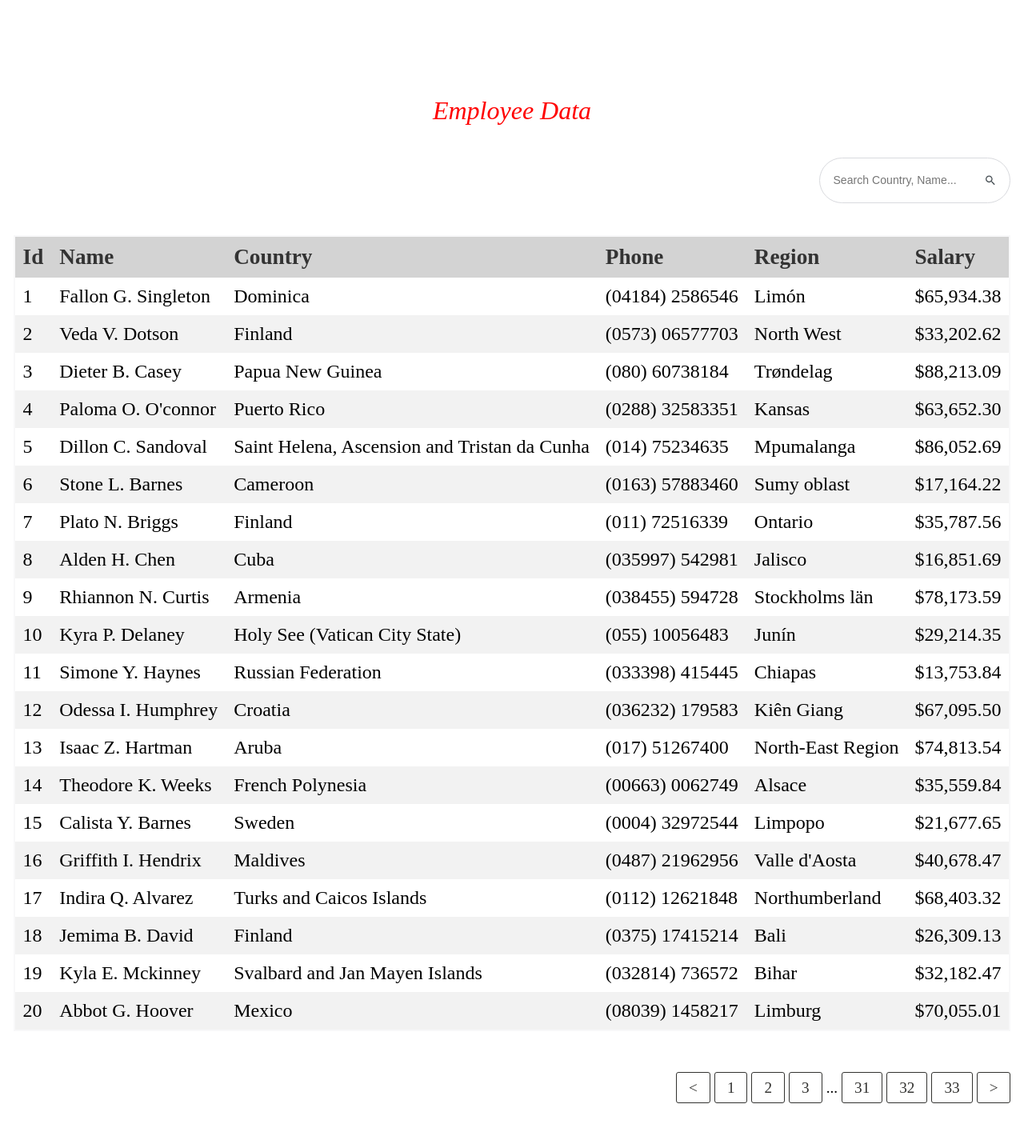
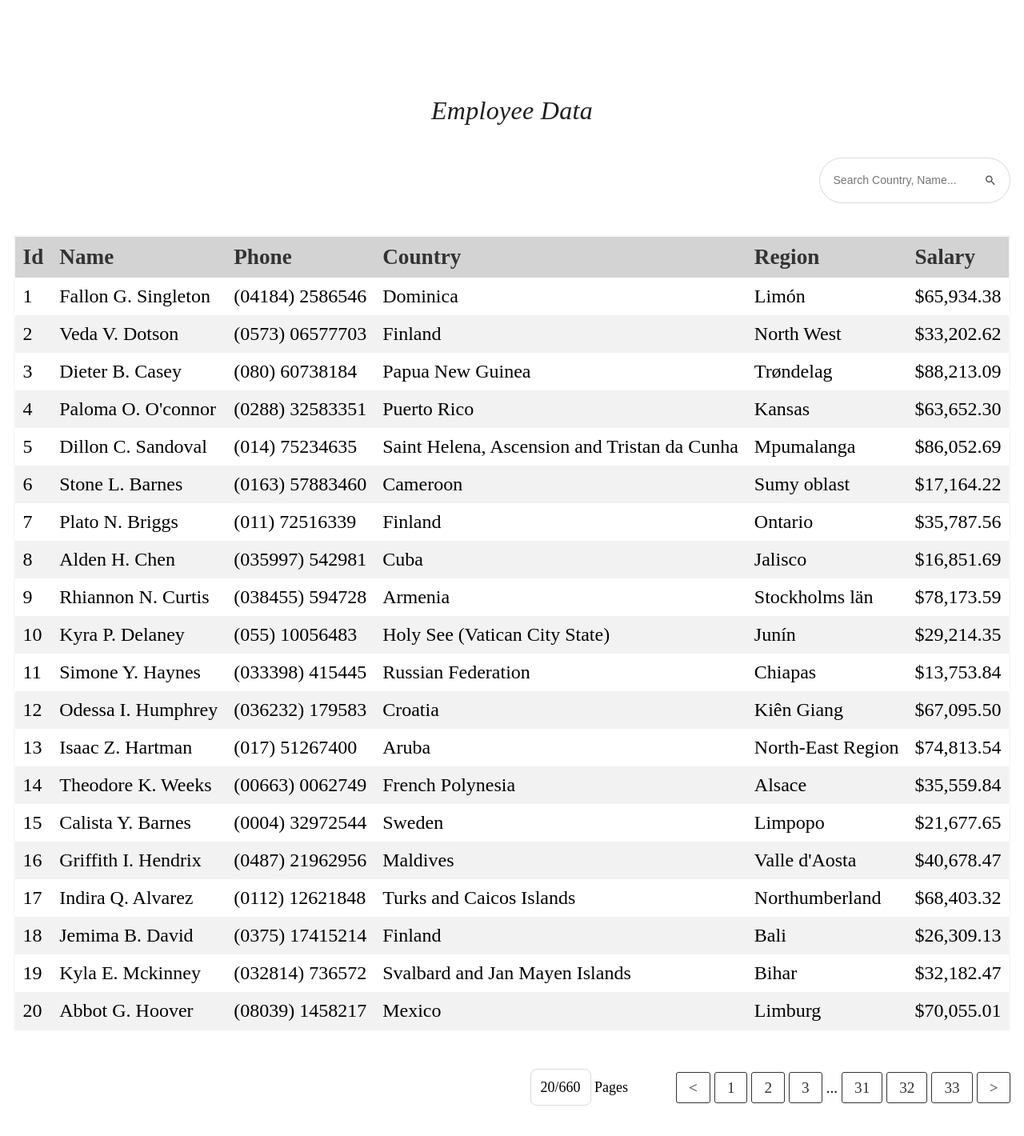
Before and after one commit to Emmanuel-Ezekiel/ki-vesd-test, a React (Create React App) app: page / in a window 1280 px wide. Shown: the top 1420 px of the page at 80% size. Built offline with nearby package versions, Linux system fonts and the light colour scheme.

Commit message:
worked on the table

```diff
--- a/src/App.js
+++ b/src/App.js
@@ -104,6 +104,8 @@ function App() {
           itemsPerPage={pageCount}
           handleSort={handleSort}
           getSortIcon={getSortIcon}
+          datasPerPage={datasPerPage}
+          endOffset={endOffset}
         />
       </div>
     </div>
--- a/src/components/Table/table.jsx
+++ b/src/components/Table/table.jsx
@@ -18,18 +18,18 @@ const Table = ({
   itemsPerPage,
   handleSort,
   getSortIcon,
+  datasPerPage,
+  endOffset
 }) => {
   return (
     <>
       <table>
         <thead>
           <tr>
-            <th onClick={() => handleSort("id")}>
-              Id {getSortIcon("id")}
-            </th>
+            <th onClick={() => handleSort("id")}>Id {getSortIcon("id")}</th>
             <th>Name</th>
+            <th>Phone</th>
             <th>Country</th>
-            <th>Phone</th>
             <th>Region</th>
             <th>Salary</th>
           </tr>
@@ -39,8 +39,8 @@ const Table = ({
             <tr key={index}>
               <td>{row.id}</td>
               <td>{row.name}</td>
+              <td>{row.phone}</td>
               <td>{row.country}</td>
-              <td>{row.phone}</td>
               <td>{row.region}</td>
               <td>{row.salary}</td>
             </tr>
@@ -48,6 +48,8 @@ const Table = ({
         </tbody>
       </table>
 
+      <div className="footer">
+        <p><span> {endOffset}/660</span> Pages</p>
         <ReactPaginate
           breakLabel="..."
           nextLabel=">"
@@ -62,6 +64,7 @@ const Table = ({
           nextLinkClassName="page-num"
           activeLinkClassName="active"
         />
+      </div>
     </>
   );
 };
--- a/src/styles/components/_table.scss
+++ b/src/styles/components/_table.scss
@@ -68,6 +68,23 @@ table {
   }
 }
 
+.footer {
+  display: flex;
+  justify-content: flex-end;
+  gap: 60px;
+  width: 100%;
+
+  p {
+    height: 30px;
+    @include toRem(font-size, 18);
+
+    span {
+      border: 1px solid  #d9dade;
+      border-radius: 8px;
+      padding: 12px;
+    }
+  }
+
   .pagination {
     list-style: none;
     display: flex;
@@ -97,3 +114,4 @@ table {
       }
     }
   }
+}
--- a/src/styles/pages/_home.scss
+++ b/src/styles/pages/_home.scss
@@ -10,8 +10,9 @@
   h1 {
     @include toRem(font-size, 32);
     font-style: italic !important;
-    color: red;
+    color: #1E1E1E;
     font-weight: 400;
+    letter-spacing: 0.3px;
   }
 
 
```
Lines whose indentation alone changed are shown as unchanged.
